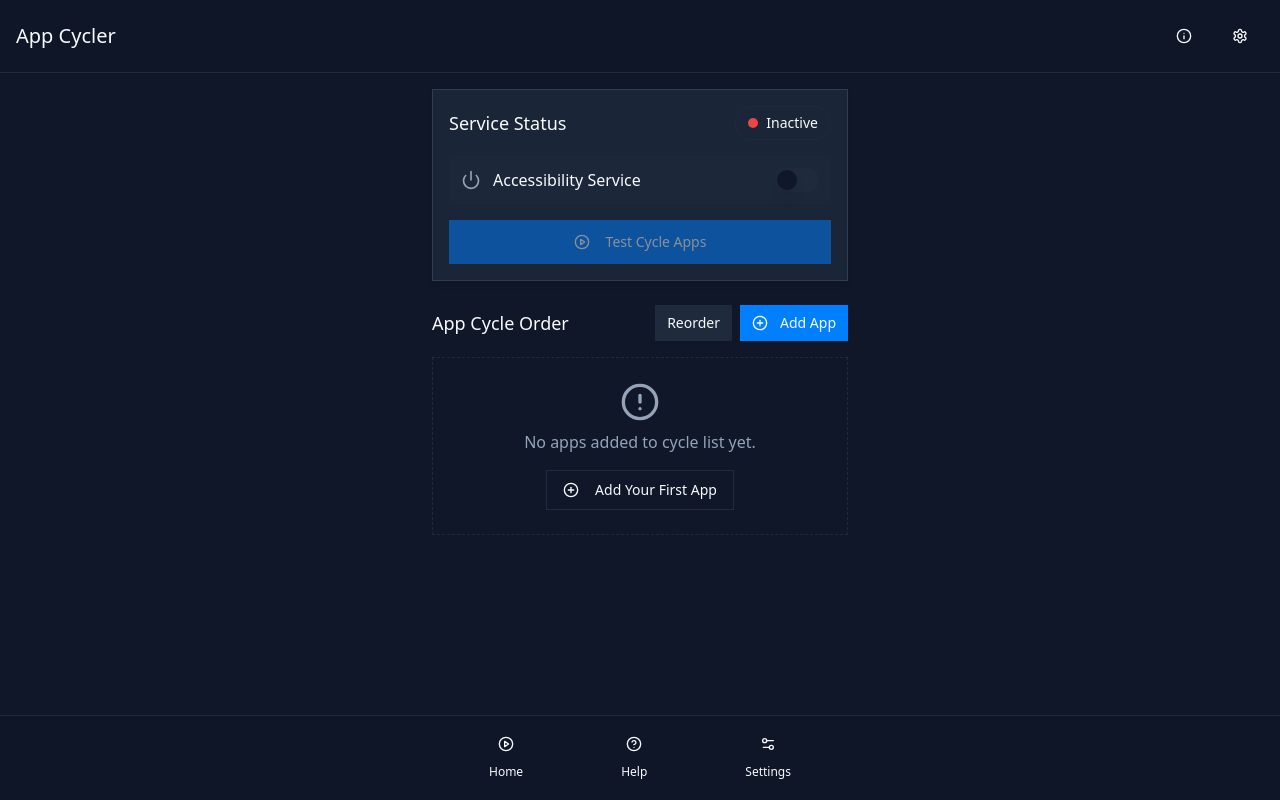
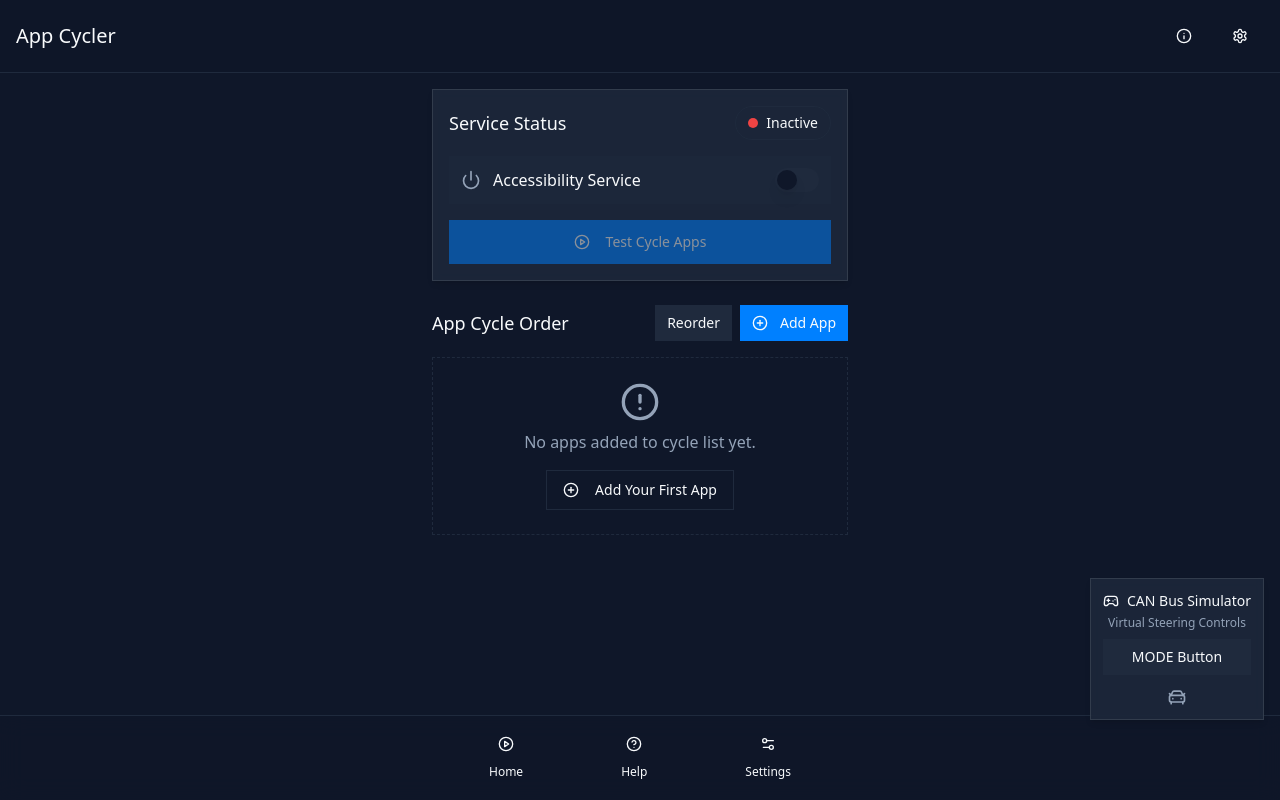
Before and after one commit to MJTechBrut/app-cycler-magic, a React (Vite) app: page / in a window 1280 px wide. Built offline with nearby package versions, Linux system fonts and the light colour scheme.

Commit message:
Investigate virtual CAN bus
Investigate options for simulating steering wheel controls via a virtual CAN bus for testing purposes.

```diff
--- /dev/null
+++ b/src/components/CanBusSimulator.tsx
@@ -0,0 +1,54 @@
+
+import React from 'react';
+import { Button } from '@/components/ui/button';
+import { useAppCycler } from '@/hooks/use-app-cycler';
+import { motion } from 'framer-motion';
+import { CarFront, Gamepad2 } from 'lucide-react';
+
+const CanBusSimulator = () => {
+  const { cycleToNextApp, isServiceActive } = useAppCycler();
+
+  const handleModePress = () => {
+    if (!isServiceActive) {
+      console.log('[CAN Simulator] Service not active, mode button press ignored');
+      return;
+    }
+
+    console.log('[CAN Simulator] Simulating MODE button press on steering wheel');
+    cycleToNextApp();
+  };
+
+  return (
+    <motion.div
+      className="fixed bottom-20 right-4 p-3 glass-card rounded-lg shadow-lg z-50"
+      initial={{ opacity: 0, scale: 0.9, y: 20 }}
+      animate={{ opacity: 1, scale: 1, y: 0 }}
+      transition={{ duration: 0.3 }}
+    >
+      <div className="text-center mb-2">
+        <div className="flex items-center justify-center gap-2 mb-1">
+          <Gamepad2 className="w-4 h-4" />
+          <span className="text-sm font-medium">CAN Bus Simulator</span>
+        </div>
+        <p className="text-xs text-muted-foreground mb-2">Virtual Steering Controls</p>
+      </div>
+
+      <div className="flex flex-col gap-2">
+        <Button
+          variant="secondary"
+          size="sm"
+          className="w-full"
+          onClick={handleModePress}
+        >
+          MODE Button
+        </Button>
+      </div>
+
+      <div className="flex justify-center mt-3">
+        <CarFront className="w-5 h-5 text-muted-foreground" />
+      </div>
+    </motion.div>
+  );
+};
+
+export default CanBusSimulator;
--- a/src/pages/Index.tsx
+++ b/src/pages/Index.tsx
@@ -1,4 +1,3 @@
-
 import React, { useState } from 'react';
 import { motion } from 'framer-motion';
 import { Button } from '@/components/ui/button';
@@ -10,6 +9,7 @@ import AppCycleList from '@/components/AppCycleList';
 import AppSelector from '@/components/AppSelector';
 import StatusIndicator from '@/components/StatusIndicator';
 import Header from '@/components/Header';
+import CanBusSimulator from '@/components/CanBusSimulator';
 import { useAppCycler } from '@/hooks/use-app-cycler';
 
 const Index = () => {
@@ -44,6 +44,10 @@ const Index = () => {
       description: `${app.name} added to cycle list`,
     });
   };
+
+  // Determine if we're in development mode
+  const isDevelopment = window.location.hostname === 'localhost' ||
+                        window.location.hostname.includes('lovableproject.com');
 
   return (
     <div className="min-h-screen bg-background flex flex-col">
@@ -109,6 +113,8 @@ const Index = () => {
         />
       </main>
 
+      {isDevelopment && <CanBusSimulator />}
+
       <motion.footer
         initial={{ opacity: 0, y: 20 }}
         animate={{ opacity: 1, y: 0 }}
```
